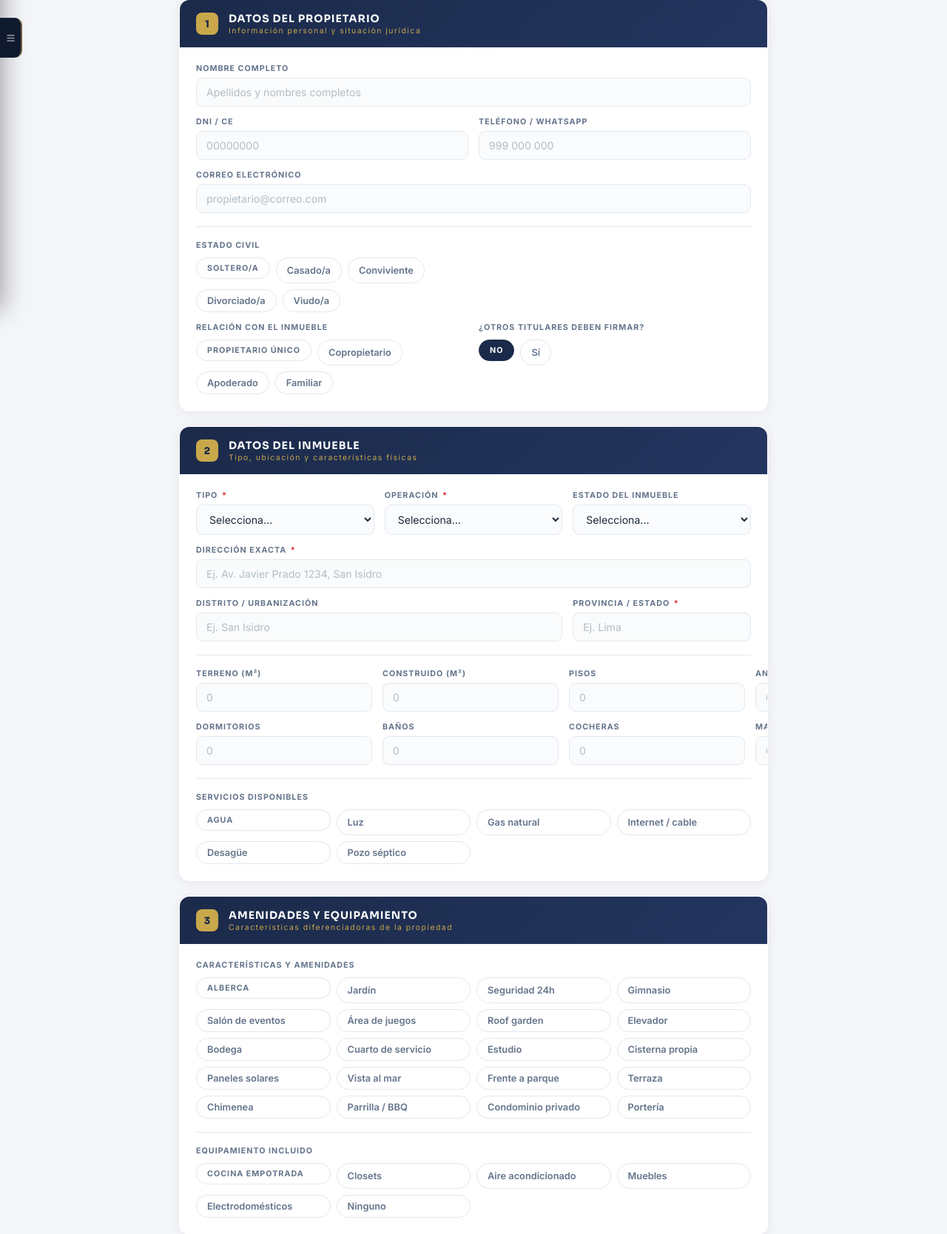
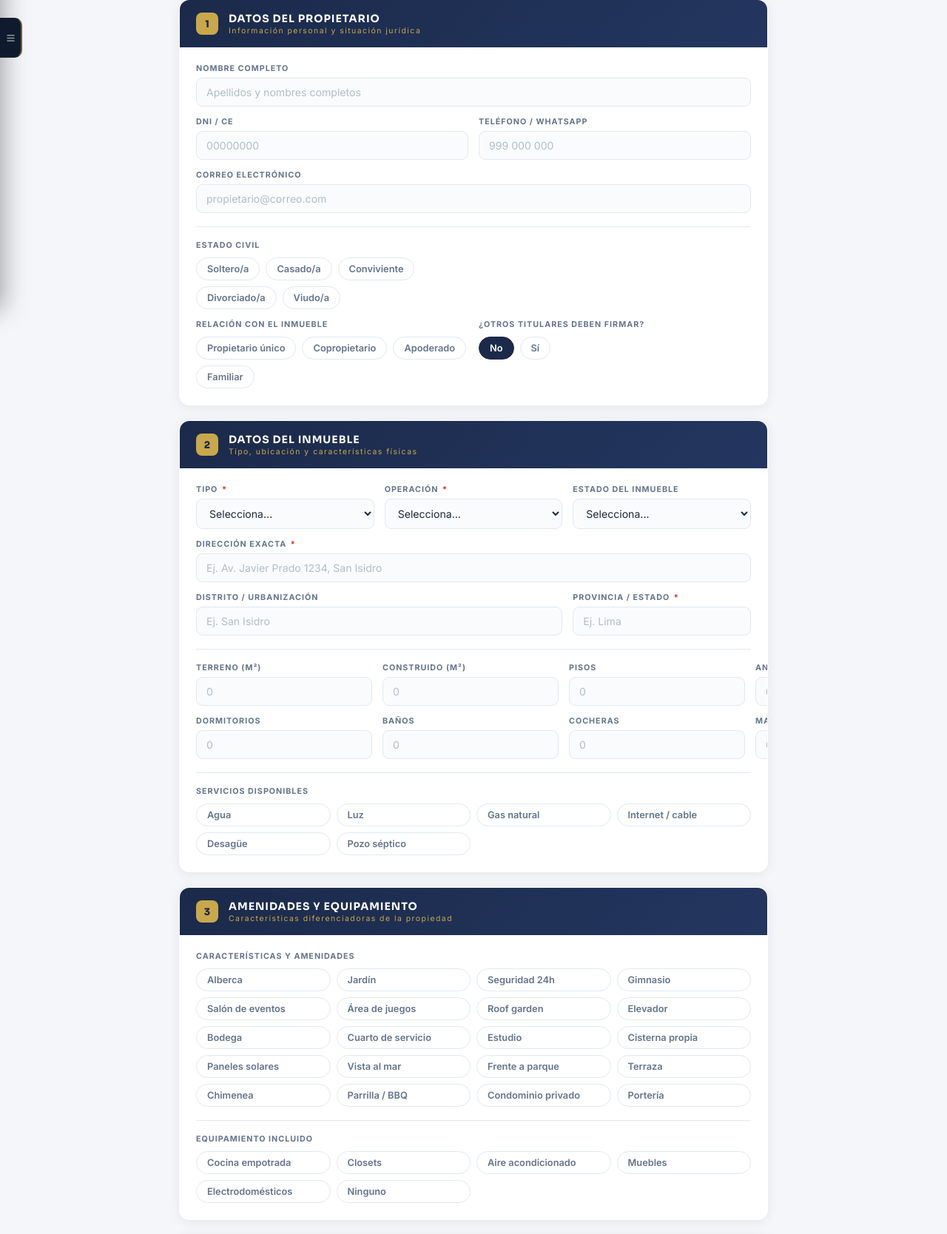
Before and after one commit to inmersivagrupoinmobiliario-dotcom/Inmersiva-Inmobiliaria, a Python web app: template templates/form.html in a window 1280 px wide. Shown: the part 381-2049 px from the top of the page at 74% size. Run offline with Jinja, Linux system fonts and the light colour scheme; the template is opened without the code that fills it, so the values that code supplies are empty.

Commit message:
fix: chips del formulario — selector CSS directo evita uppercase en primer opt-chip
El selector .fgroup label:first-child afectaba al primer chip de cada grupo de opciones, causando que apareciera en mayúsculas y con diferente tamaño. Cambiado a .fgroup > label:first-child (hijo directo).

Co-Authored-By: Claude Sonnet 4.6 <noreply@anthropic.com>

```diff
--- a/templates/form.html
+++ b/templates/form.html
@@ -255,7 +255,7 @@
 
     /* ── FORM FIELD ── */
     .fgroup { display: flex; flex-direction: column; }
-    .fgroup label:first-child {
+    .fgroup > label:first-child {
       font-size: .67rem;
       font-weight: 700;
       color: var(--muted);
```
